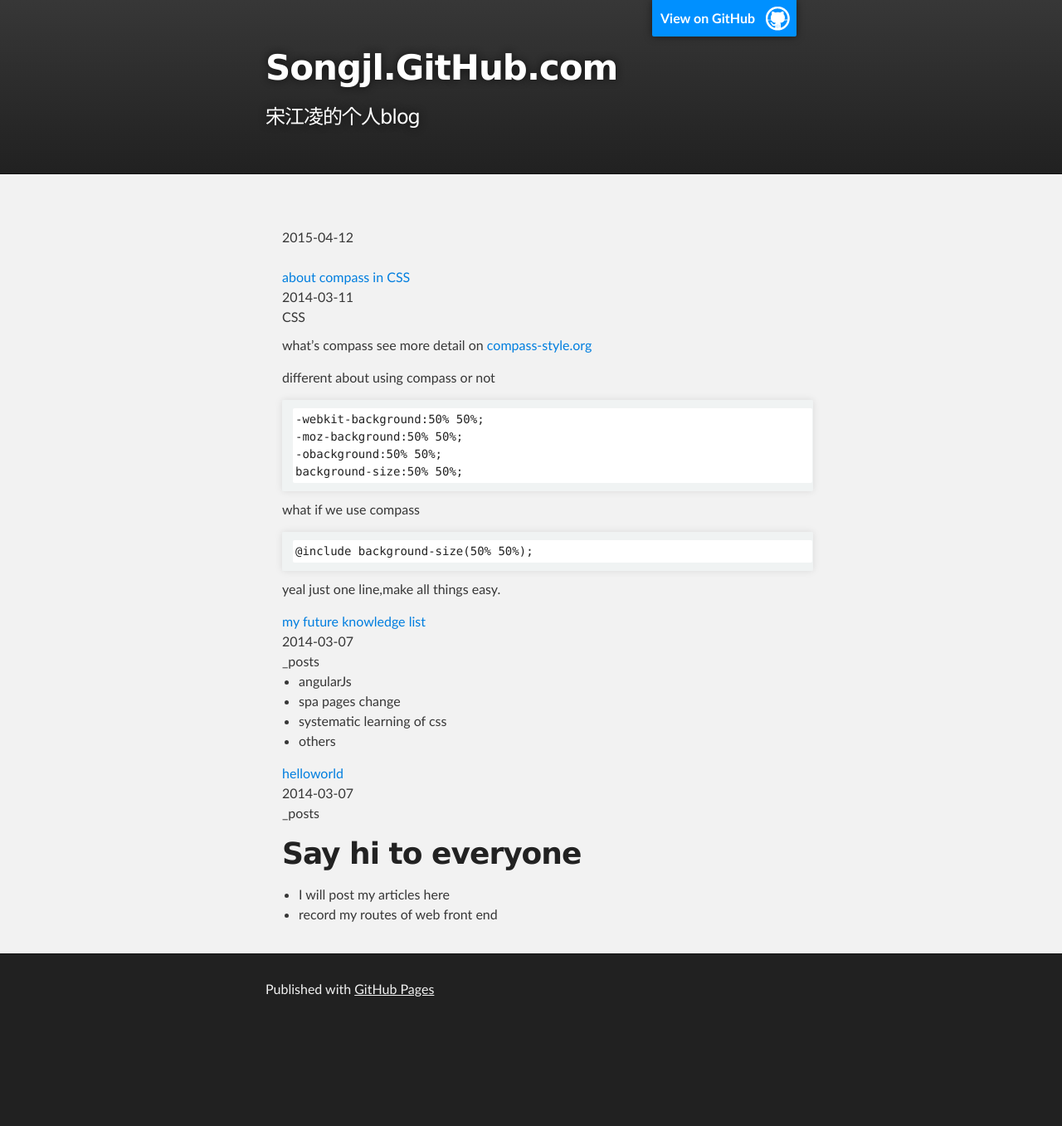
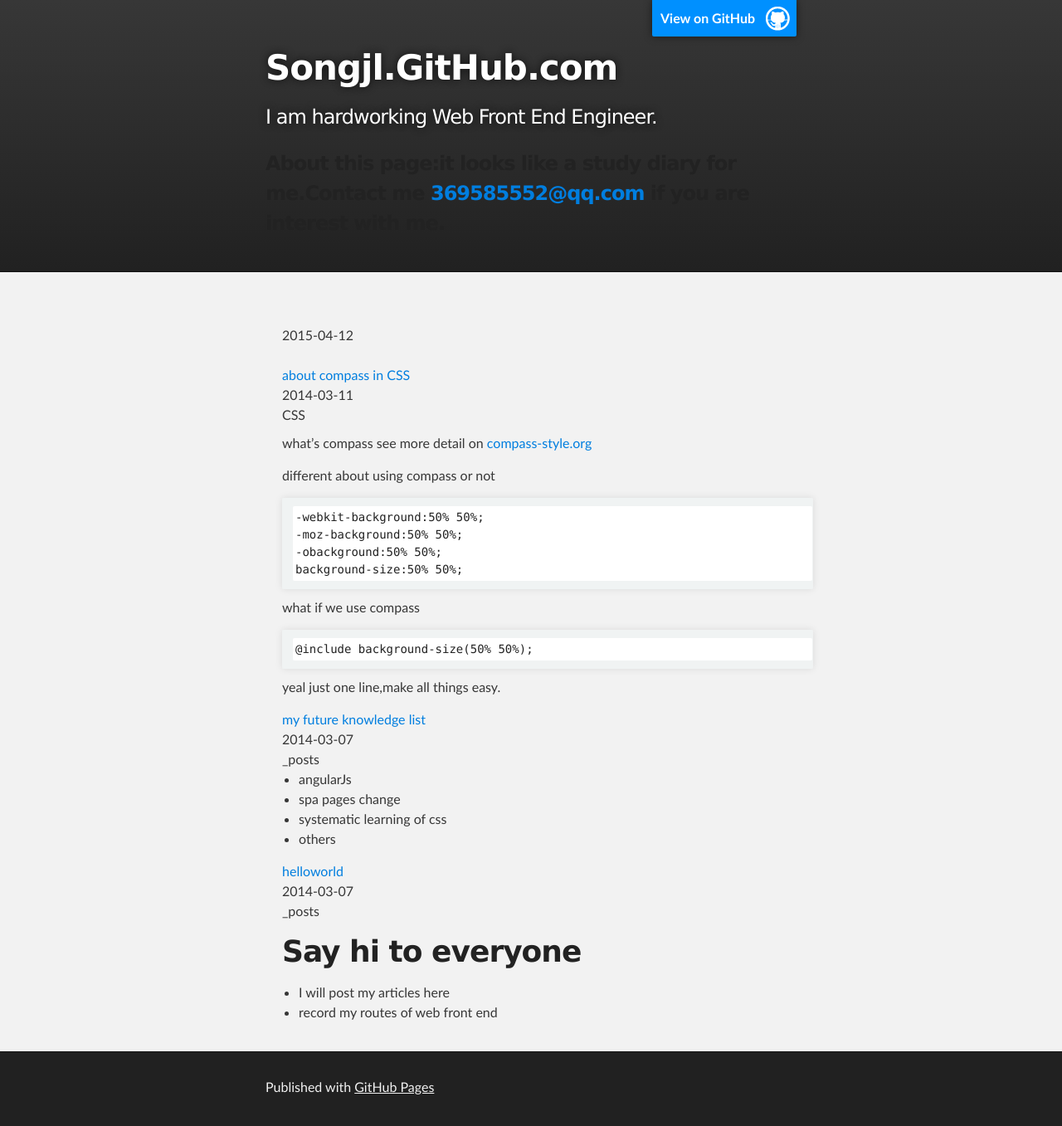
Before and after one commit to songjl/songjl.github.com, a Jekyll site: the page built from index.html, in a window 1280 px wide. Shown: the whole page at 83% size. Built offline with Jekyll 4.4.1, drawn with Linux system fonts in a browser that asks for light colours; Markdown is read by kramdown in place of the engine named in the settings; the list of posts is cut into pages by our own code; before the commit the page ends 1239 px from its top, so only the background shows below that.

Commit message:
update default.html description

```diff
--- a/_layouts/default.html
+++ b/_layouts/default.html
@@ -15,7 +15,10 @@
           <a id="forkme_banner" href="https://github.com/songjl">View on GitHub</a>
 
           <h1 id="project_title">Songjl.GitHub.com</h1>
-          <h2 id="project_tagline">宋江凌的个人blog</h2>
+          <h2 id="project_tagline">I am hardworking Web Front End Engineer.</h2>
+          <h3>
+            About this page:it looks like a study diary for me.Contact me <a href="mailto:369588882@qq.com">369585552@qq.com</a> if you are interest with me.
+          </h3>
 
         </header>
     </div>
```
Also changed, not shown: 1 other file.
